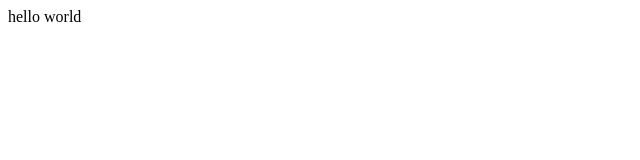
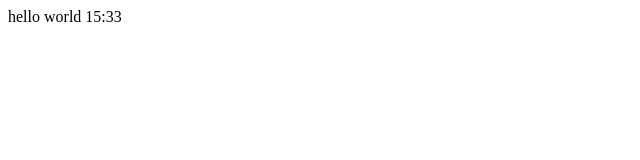
Before and after one commit to damienderoistecso/data-viz.github, a plain HTML site: page index.html in a window 1280 px wide. Shown: the full height of the page, 0-640 px from the left. Drawn offline with Linux system fonts and the light colour scheme.

Commit message:
change 1534

```diff
--- a/index.html
+++ b/index.html
@@ -1 +1 @@
-<p>hello world</p>
+<p>hello world 15:33</p>
```
